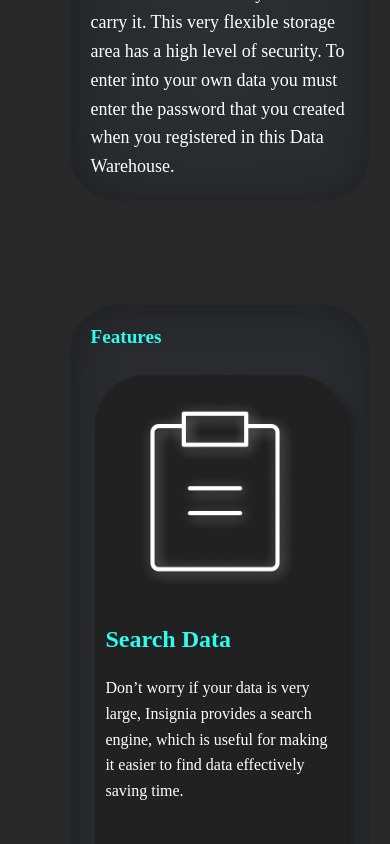
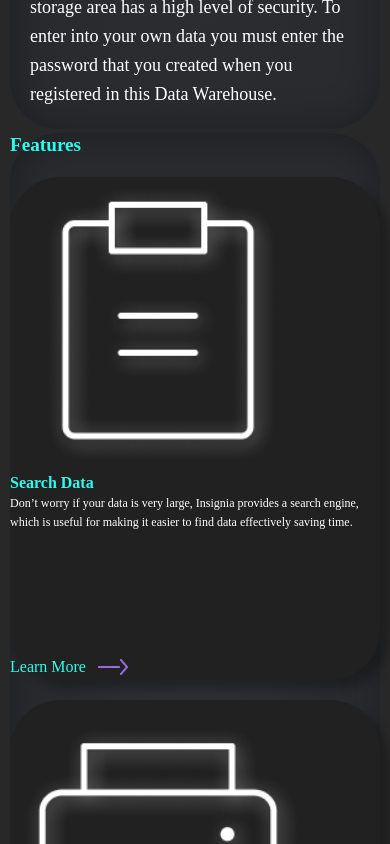
Before and after one commit to taphead/insignia-frontend, a React (Vite) app: page / in a window 390 px wide. Shown: the part 1460-2304 px from the top of the page. Built offline with nearby package versions, Linux system fonts and the light colour scheme.

Commit message:
updated features responsiveness

```diff
--- a/src/App.css
+++ b/src/App.css
@@ -20,6 +20,7 @@ button {
     justify-content: center;
     align-items: center;
     margin: 0px;
+    padding: 0px;
   }
 }
 /* @media screen and (max-width: 768px) {
--- a/src/App.jsx
+++ b/src/App.jsx
@@ -23,14 +23,14 @@ function App() {
         <SectionContainer>
           <FeaturesSection />
         </SectionContainer>
-        <SectionContainer className="downloadsectioncontainer">
+        {/* <SectionContainer className="downloadsectioncontainer">
           <DownloadSection />
-        </SectionContainer>
-        <SectionContainer>
+        </SectionContainer> */}
+        {/* <SectionContainer>
           <TestimonialSection />
-        </SectionContainer>
-        {/* <SubscribeSection /> */}
-        <TrialSection />
+        </SectionContainer> */}
+        <SubscribeSection />
+        {/* <TrialSection /> */}
         <FooterSection />
         <Bottom />
       </div>
--- a/src/components/FeaturesSection/FeatureCard.css
+++ b/src/components/FeaturesSection/FeatureCard.css
@@ -51,23 +51,30 @@
 
 @media screen and (max-width: 768px) {
   .featurecard {
-    width: auto;
     height: auto;
     margin: 0px;
     gap: 0px;
-    margin: 5px;
+    padding: 0px;
   }
   .featurecardimage {
     width: 80%;
-    margin: 20px;
   }
 
   .featurecardboldtext,
+  .featurecardmaintext,
+  .featurecardfooter,
+  .featurecardimage {
+    padding: 0px;
+    margin: 0px;
+  }
+
+  .featurecardboldtext {
+    font-size: 16px;
+  }
   .featurecardmaintext {
-    margin: 10px;
+    font-size: 12px;
   }
 
   .featurecardfooter {
-    margin: 20px;
   }
 }
--- a/src/components/FeaturesSection/FeaturesSection.css
+++ b/src/components/FeaturesSection/FeaturesSection.css
@@ -44,7 +44,7 @@
   justify-content: center;
   align-items: center;
 }
-.featurespurplecirlce {
+.featurespurplecircle {
   width: 10px;
   height: 10px;
   top: 2591px;
@@ -65,12 +65,20 @@
 }
 
 @media screen and (max-width: 768px) {
+  .sectioncontainer,
+  .featuressection,
+  .featuressectionboldtext,
+  .featurecardcontainer,
+  .featurecard,
+  .featuressectionfooter,
+  .featuressectioncircles,
+  .featurespurplecircle,
+  .featureswhitecircle,
+  .featuressectionarrrows {
+    margin: 0px;
+    padding: 0px;
+  }
   .sectioncontainer {
-    width: 80%;
-    margin: 0px;
-    margin-left: 50px;
-    margin-bottom: 100px;
-    padding: 0px;
   }
   .featurecardcontainer {
     flex-direction: column;
--- a/src/components/SubscribeSection/SubscribeSection.css
+++ b/src/components/SubscribeSection/SubscribeSection.css
@@ -71,6 +71,7 @@
   .subscribesection {
     flex-direction: column;
     gap: 20px;
+    margin: 0px;
   }
 
   .subscribesectionleft {
```
